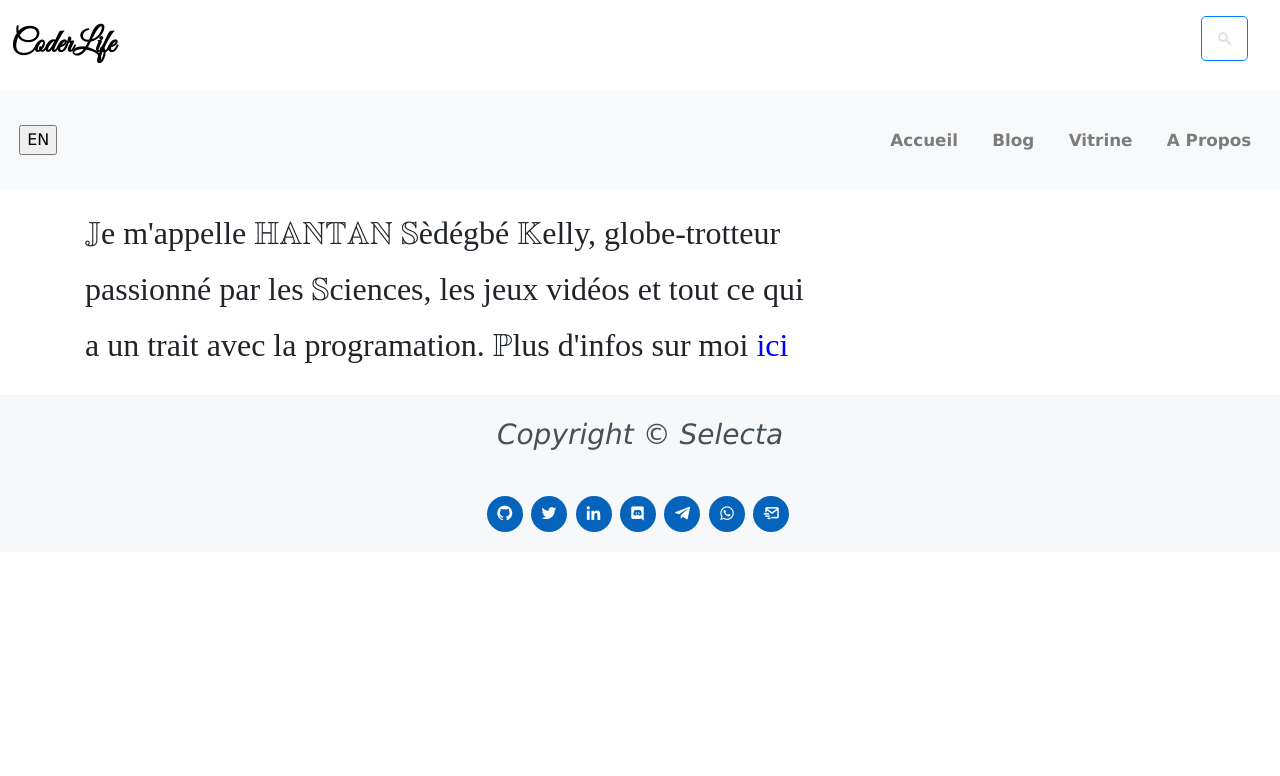
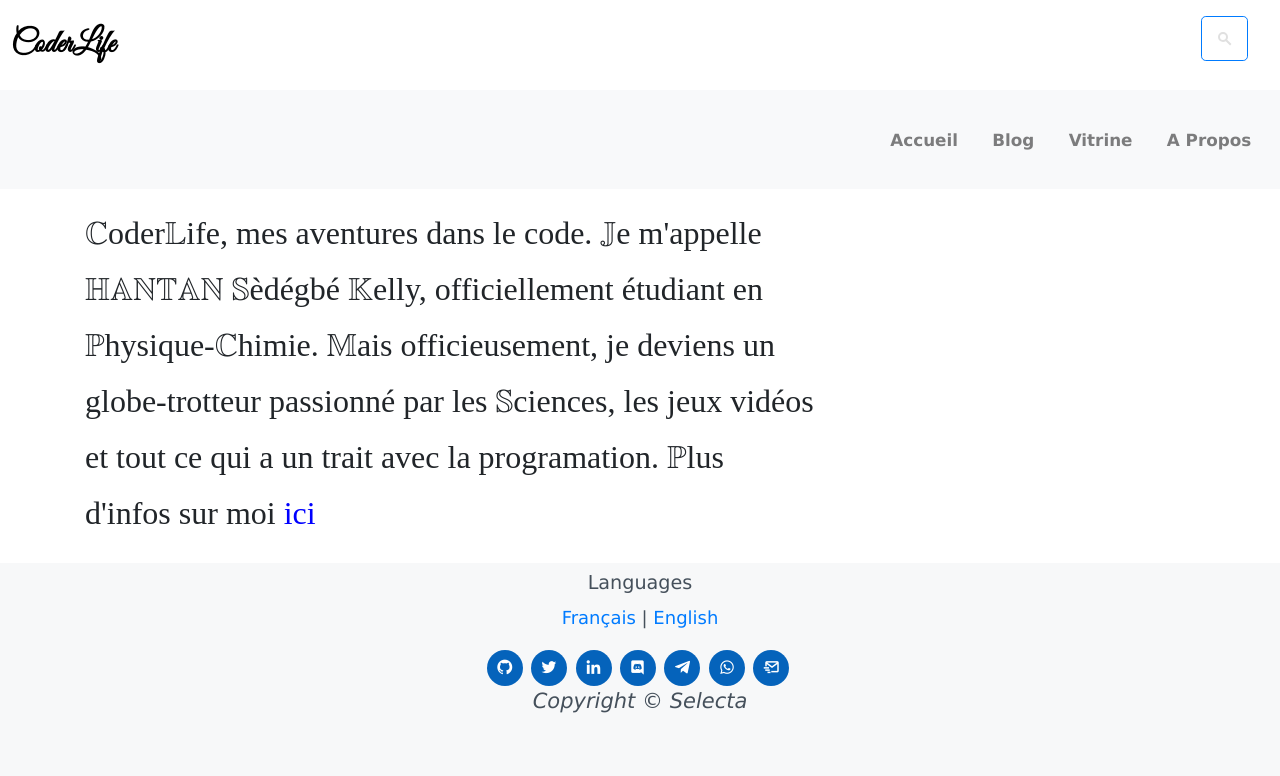
Before and after one commit to 6fried/CoderLife, a Django app: page / in a window 1280 px wide. Shown: the top 776 px of the page. Run offline with Django 3.2, Linux system fonts and the light colour scheme; parts of the project's set-up code (start-up, migrations or seed data) failed here and were passed over; some libraries are stand-ins or nearby versions.

Commit message:
error 500 bug fixed

```diff
--- a/templates/base.html
+++ b/templates/base.html
@@ -6,10 +6,29 @@
 		<title>CoderLife</title>
 		{% load static %}
 		{% load i18n %}
+		<link rel="android-icon" sizes="192x192" href="{% static 'img/favicons/android-icon-192x192.png' %}">
+		<link rel="apple-touch-icon" sizes="57x57" href="{% static 'img/favicons/apple-icon-57x57.png' %}">
+		<link rel="apple-touch-icon" sizes="60x60" href="{% static 'img/favicons/apple-icon-60x60.png' %}">
+		<link rel="apple-touch-icon" sizes="72x72" href="{% static 'img/favicons/apple-icon-72x72.png' %}">
+		<link rel="apple-touch-icon" sizes="76x76" href="{% static 'img/favicons/apple-icon-76x76.png' %}">
+		<link rel="apple-touch-icon" sizes="114x114" href="{% static 'img/favicons/apple-icon-114x114.png' %}">
+		<link rel="apple-touch-icon" sizes="120x120" href="{% static 'img/favicons/apple-icon-120x120.png' %}">
+		<link rel="apple-touch-icon" sizes="144x144" href="{% static 'img/favicons/apple-icon-144x144.png' %}">
+		<link rel="apple-touch-icon" sizes="152x152" href="{% static 'img/favicons/apple-icon-152x152.png' %}">
+		<link rel="apple-touch-icon" sizes="180x180" href="{% static 'img/favicons/apple-icon-180x180.png' %}">
+		<link rel="icon" type="image/png" sizes="192x192"  href="{% static 'img/favicons/android-icon-192x192.png' %}">
+		<link rel="icon" type="image/png" sizes="32x32" href="{% static 'img/favicons/favicon-32x32.png' %}">
+		<link rel="icon" type="image/png" sizes="96x96" href="{% static 'img/favicons/favicon-96x96.png' %}">
+		<link rel="icon" type="image/png" sizes="16x16" href="{% static 'img/favicons/favicon-16x16.png' %}">
+		<link rel="manifest" href="{% static 'img/favicons/manifest.json' %}">
+		<meta name="msapplication-TileColor" content="#ffffff">
+		<meta name="msapplication-TileImage" content="{% static 'img/favicons/ms-icon-144x144.png' %}">
+		<meta name="theme-color" content="#ffffff">
 		<link rel="stylesheet" type="text/css" href="{% static 'css/animate.css' %}">
 		<link rel="stylesheet" type="text/css" href="{% static 'css/boot.css' %}">
 		<link rel="stylesheet" type="text/css" href="{% static 'css/fonts.css' %}">
 		<link rel="stylesheet" type="text/css" href="{% static 'css/media-query.css' %}">
+		<link rel="stylesheet" type="text/css" href="{% static 'css/boxicons/css/boxicons.css' %}">
 		<link rel="stylesheet" type="text/css" href="https://unpkg.com/boxicons@2.0.7/css/boxicons.min.css">
 		<link rel="stylesheet" type="text/css" href="{% static 'css/style.css' %}">
 		<link rel="stylesheet" href="{% static 'css/highlight.css' %}">
@@ -24,7 +43,7 @@
 			<div class="row align-items-center"  style="margin-right: 16px;">
 				<div class="animate__animated animate__bounceIn"  id="title"><a href="{% url 'index' %}"><h1>CoderLife</h1></a></div>
 				<div class="row arrow search-form align-items-center">
-					<form class="d-flex" action="{% if request.path == '/showcases/' %}  {% url 'showcase:index' %} {% else %} {% url 'blog:index' %} {% endif %} ">
+					<form class="d-flex" action="{% url 'search:index' %} ">
 						<input id="s-field" class=" form-control-sm" type="search" value="{{request.GET.q}}" name="q" placeholder="Search" aria-label="Search" style='display: none;'>
 					</form>
 					<button class="btn btn-outline-primary" onclick="searchBarShow()"><img src="{% static 'img/icon_search.svg' %}" alt="search"></button>
@@ -33,19 +52,6 @@
 		</header>
 
 		<nav class="navbar navbar-expand-lg navbar-light bg-light shadow" id="mainNav">
-			<form class="d-flex " action="{% url 'set_language' %}" method="post">
-				{% csrf_token %}
-				<input name="next" type="hidden" value="{% if request.get_full_path|slice:':3' == '/en'%}{{request.get_full_path|slice:'3:'}}{% else %}{{request.get_full_path}}{% endif %}"/>
-				{% if request.get_full_path|slice:':3' == '/en'%}
-					<input name="language" type="hidden" value="fr" />
-					<input type="submit" value="FR" />
-				{% else %}
-					<input name="language" type="hidden" value="en" />
-					<input type="submit" value="EN" />
-				{% endif %}
-			</form>
-
-
 			<button class="btn nav-btn btn-outline-primary" onclick="showMenu(this)">
 				<div class="bar1"></div>
 				<div class="bar2"></div>
@@ -77,14 +83,20 @@
 
 			</ul>
         </nav>
+
 		<article>
 			{% block content %}
 			<!-- Content Goes here -->
 			{% endblock content %}
 		</article>
 
-		<footer id="hero" class="py-3 bg-grey d-flex flex-column text-center">
-			<p class="text-center" style="font-size: 2em;">Copyright &copy; Selecta</p>
+		<footer>
+			<div style="font-size: large;">
+				<h6>Languages</h6>
+				<a href="{{request.get_full_path|slice:'3:'}}">Français</a> |
+				<a href="/en{{request.get_full_path}}">English</a>
+			</div>
+			<div class="py-3 bg-grey d-flex flex-column text-center">
 				<span class="container">
 					<span class="social-links">
 						<a href="https://github.com/6fried" target="_blank" class="github"><em class="bx bxl-github" title=" {% translate "Me suivre sur" %} Github"></em></a>
@@ -97,7 +109,8 @@
 						<a href="mailto:kellyhantan@gmail.com" class="mail" title="{% translate "Envoyer un mail" %}"><em class="bx bx-mail-send"></em></a>
 					</span>
 				</span>
+				<p class="text-center copyright" style="font-size: 1.5em;">Copyright &copy; Selecta</p>
+			</div>
 		</footer>
-
 	</body>
 </html>
--- a/templates/index.html
+++ b/templates/index.html
@@ -7,10 +7,12 @@
         <div class="col-md-8 mt-3 left">
             <p id="self-introduction">
                 {% blocktranslate trimmed %}
-                    Je m'appelle HANTAN Sèdégbé Kelly, globe-trotteur
-                    passionné par les Sciences, les jeux vidéos et tout
-                    ce qui a un trait avec la programation. Plus d'infos
-                    sur moi
+                    CoderLife, mes aventures dans le code.
+                    Je m'appelle HANTAN Sèdégbé Kelly, officiellement
+                    étudiant en Physique-Chimie. Mais officieusement,
+                    je deviens un globe-trotteur passionné par les
+                    Sciences, les jeux vidéos et tout ce qui a un trait
+                    avec la programation. Plus d'infos sur moi
                 {% endblocktranslate %}
                 <a class="about_link" href="{% url 'about' %}">{% translate "ici" %}</a>
             </p>
```
Also changed, not shown: templates/about.html (+7 -7 lines). Lines whose indentation alone changed are shown as unchanged.
